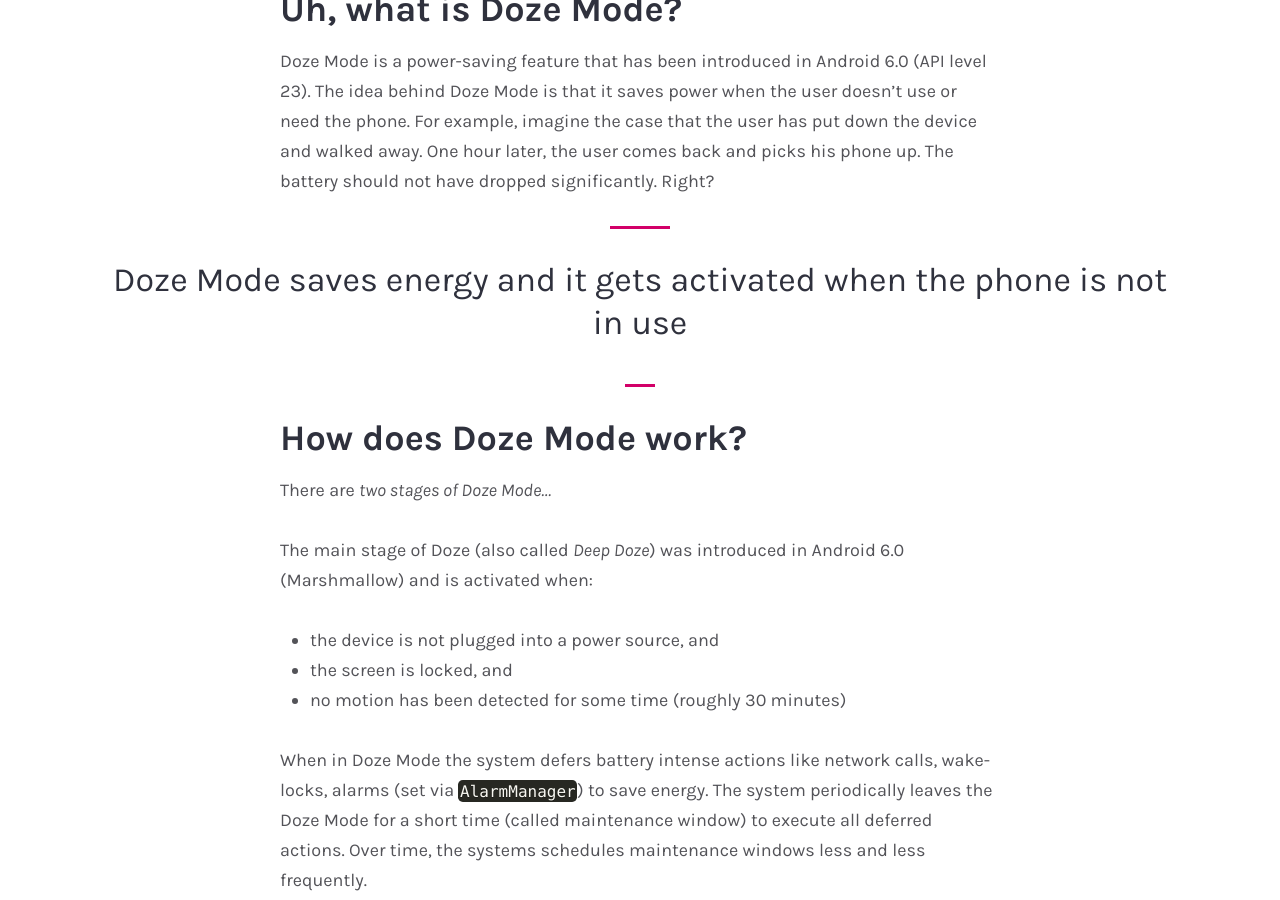
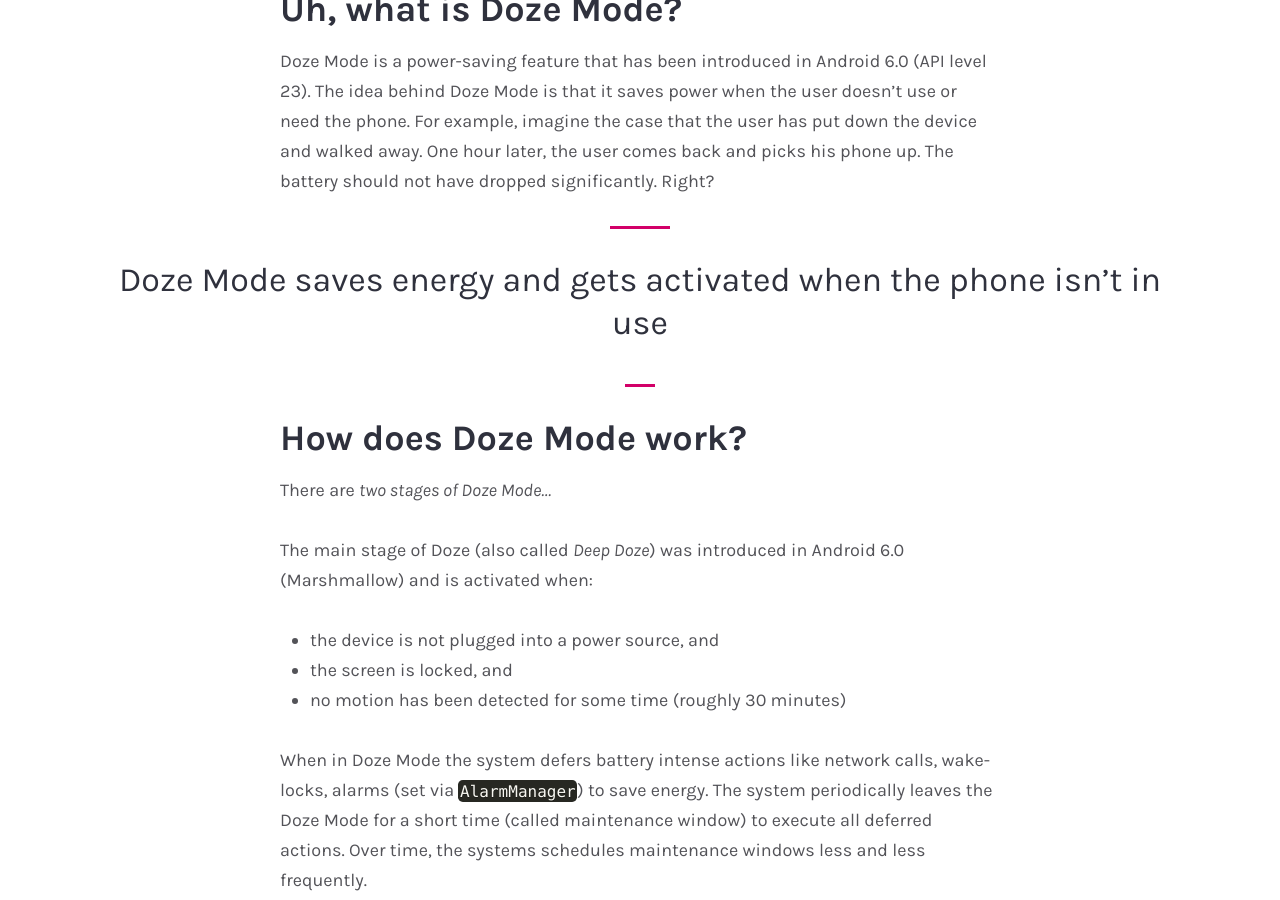
Before and after one commit to andreasschrade/andreasschrade.github.com, a Jekyll site: the page built from _posts/2019-01-13-android-battery-optimisations.md, in a window 1280 px wide and 900 px high, scrolled down 440 px. Built offline with Jekyll 4.4.1, drawn with Linux system fonts in a browser that asks for light colours; emoji names are drawn with the system emoji font; some web fonts are replaced; comment, search, counter and statistics services are not loaded; some of the changed text lies outside the part shown.

Commit message:
finished draft

```diff
--- a/_posts/2019-01-13-android-battery-optimisations.md
+++ b/_posts/2019-01-13-android-battery-optimisations.md
@@ -15,7 +15,7 @@
 Doze Mode is a power-saving feature that has been introduced in Android 6.0 (API level 23).
 The idea behind Doze Mode is that it saves power when the user doesn't use or need the phone. For example, imagine the case that the user has put down the device and walked away. One hour later, the user comes back and picks his phone up. The battery should not have dropped significantly. Right?
 
->Doze Mode saves energy and it gets activated when the phone is not in use
+>Doze Mode saves energy and gets activated when the phone isn't in use
 
 ## How does Doze Mode work?
 
@@ -54,7 +54,7 @@
 
 In case that you want to trigger a specific action at a specific time, you can still make use of `AlarmManager`.
 `setAndAllowWhileInIdle()` and `setExactAndAllowHileIdle()` get executed in time <i>even when the device is in Doze Mode.</i>
-However, it is not possible to trigger a network call via a while-idle alarm when the device is in Doze Mode! A network request would lead to an `UnknownHostException`. If you want to make a network call from the background, you should use `JobScheduler` or `WorkManager`.
+However, it is not possible to trigger a network call via a while-idle alarm when the device is in Doze Mode! A network request would lead to an `UnknownHostException`. If you want to make a network call from the background, you should use `JobScheduler` or <a href="https://www.andreasschrade.com/android-how-to-workmanager">WorkManager</a>.
 
 In case that your time-critical action needs to get triggered from the backend, you should make use of <a href="https://firebase.google.com/docs/cloud-messaging/" target="_blank">Firebase Cloud Messaging (FCM)</a>.
 By using <a href="https://firebase.google.com/docs/cloud-messaging/admin/send-messages" target="_blank">high-priority messages</a> through FCM, you can deliver and process messages immediately, even in Doze Mode. Please make only use of high-priority messages if the message is really time-critical and requires the user's immediate interaction (like a messaging app). In this case, the affected app gets temporary access to network services and partial wakelocks.
@@ -104,12 +104,12 @@
 
 An app in this category has mild restrictions regarding its ability to run jobs (deferred up to 2 hours) and alarms (deferred up to 6 minutes)
 
-** Frequent **
+**Frequent**
 
 An app is in the frequent bucket if the user uses it regularly but not on a daily basis.
 Such an app has stronger restrictions regardings its ability to run jobs (deferred up to 8 hours), alarms (deferred up to 30 minutes) and to process high-priority FCM messages (only 10 high priority messages a day).
 
-** Rare **
+**Rare**
 
 An app is in the rare bucket if the user almost never makes use of it. Such an app has strict restrictions to run jobs (deferred up to 24 hours), alarms (deferred up to 2 hours), to process high-priority FCM messages (only 5 high priority messages a day) to access network (deferred up to 24 hours)
 
@@ -125,4 +125,4 @@
 
 ... for reading this article about power-saving features in Android. If you have any question, spotted an error or want to know more about that topic, please leave a comment. I'm happy to hear from you :blush:
 
-If you want to stay up to date with news from Android and software development in general, please follow me on <a href="https://twitter.com/andreasschrade" target="_blank">Twitter</a>a or sign up for my newsletter!
+If you want to stay up to date with news from Android and software development in general, please follow me on <a href="https://twitter.com/andreasschrade" target="_blank">Twitter</a> a or sign up for my newsletter!
```
